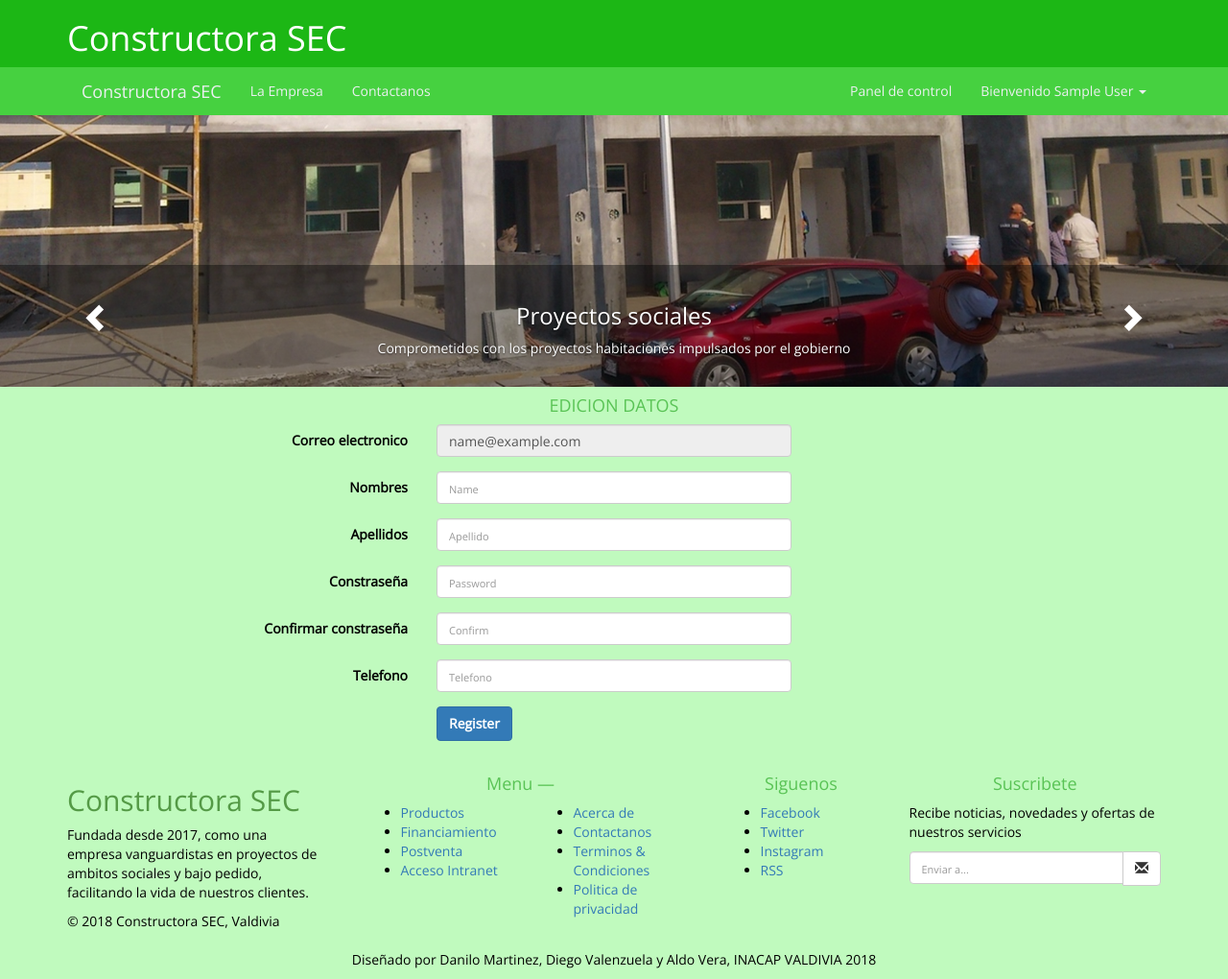
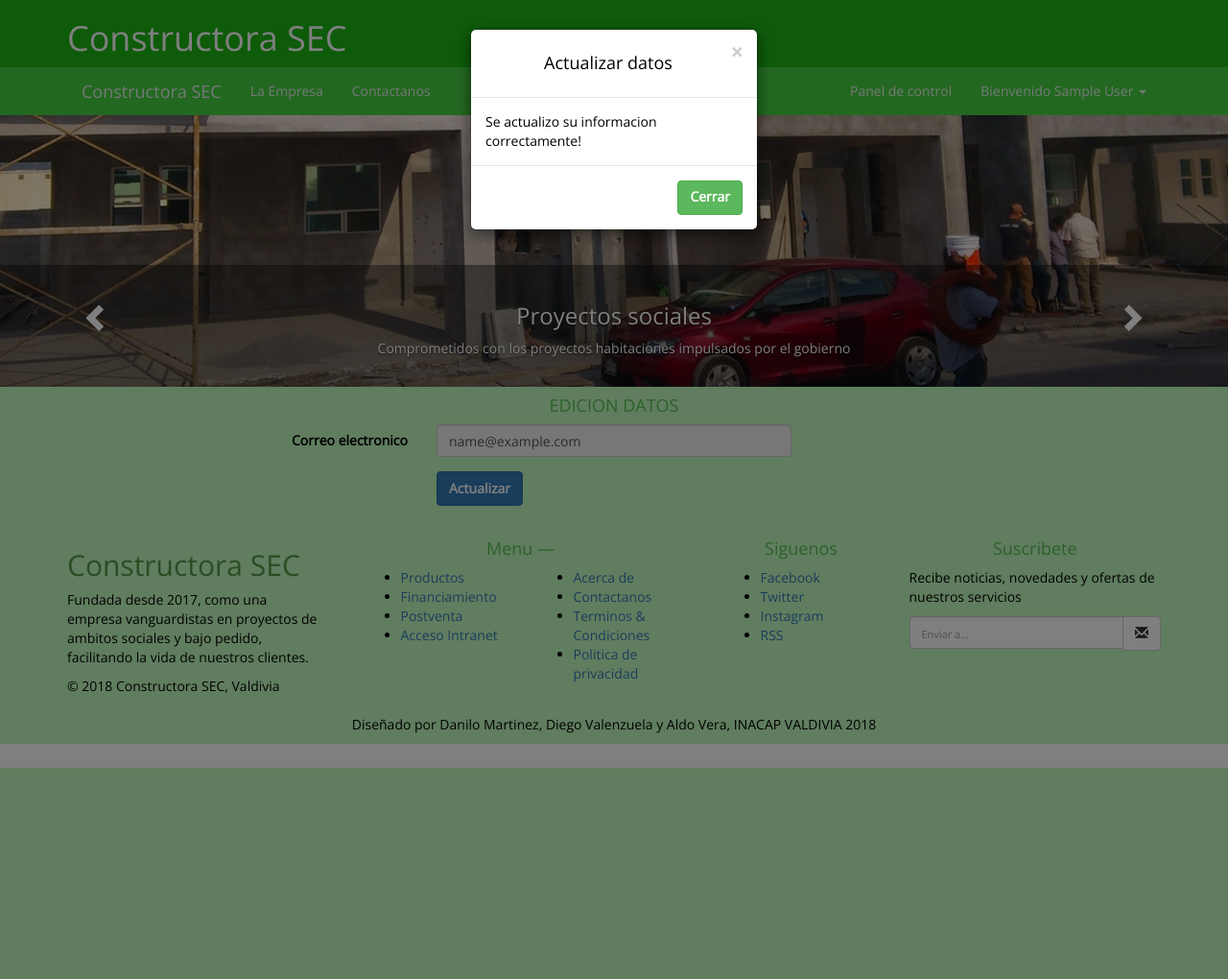
Before and after one commit to IntegracionSoftware704/constructorasecinacap2018, a PHP site: page /constructorasecinacap2018/view/ediciondatos.php?message=1 in a window 1280 px wide. Shown: the whole page at 96% size. After the commit the page ends 800 px from the top, so only its background shows below. Run offline with PHP 8.4, Linux system fonts and the light colour scheme; the visitor is signed in with stand-in values (Sample User, id 1); data that the repository does not hold is empty; some libraries are stand-ins or nearby versions.

Commit message:
edicion de usuarios

```diff
--- a/model/transacbd.php
+++ b/model/transacbd.php
@@ -238,16 +238,34 @@ nombre,proveedor,caracteristica,stock,tipodecantidad,preciocompra,precioventa,st
           $consulta=$this->db->query($sql);
           return $consulta;
         }
-        public function grabaredicionusuario($rol,$correo,$nombre,$pass)
+        public function grabaredicionusuario($rol,$correo,$nombre,$pass,$apellido,$telefono)
         {
-          if($rol == 1) // admin
+          $resp = 0;
+          if($rol === 1) // admin
           {
             $sql = "update administrador set nombre='". $nombre ."',contrasena='". $pass ."' where correoelectronico='". $correo ."'";
+            if($this->db->query($sql) === true)
+            {
+              $resp = 0;
+            }
+            else
+            {
+              $resp = -1;
+            }
           }
           else // usuario
           {
-            $sql = "";
+            $sql = "update cliente set nombre='". $nombre ."',apellidopaterno='". $apellido ."',contrasena='". $pass ."',telefono=". $telefono ." where correoelectronico='". $correo ."'";
+            if($this->db->query($sql) === true)
+            {
+              $resp = 0;
+            }
+            else
+            {
+              $resp = -1;
+            }
           }
+          return $resp;
         }
     }
 ?>
--- a/view/ediciondatos.php
+++ b/view/ediciondatos.php
@@ -4,7 +4,7 @@
 <div style="background-color: #c0fabe;">
   <div class="container">
     <div class="row">
-      <form class="form-horizontal" method="post" action="../controller/agregarUsuario.php">
+      <form class="form-horizontal" method="post" action="../controller/guardaredicionuser.php">
         <fieldset>
 <h4>EDICION DATOS</h4>
 <!-- Text input-->
@@ -15,12 +15,16 @@
 
   </div>
 </div>
-
+<?php
+require_once("../controller/edicioninfo.php");
+while($dat=$filas->fetch_assoc())
+{
+?>
 <!-- Text input-->
 <div class="form-group">
 <label class="col-md-4 control-label" for="name">Nombres</label>
 <div class="col-md-4">
-<input id="name" name="name" type="text" maxlength="15" placeholder="Name" class="form-control input-md" required>
+<input id="name" name="name" type="text" value="<?php echo $dat["nombre"]; ?>" maxlength="15" placeholder="Name" class="form-control input-md" required>
 
 </div>
 </div>
@@ -29,13 +33,13 @@
 <div class="form-group">
 <label class="col-md-4 control-label" for="apellido">Apellidos</label>
 <div class="col-md-4">
-<input id="apellido" name="apellido" maxlength="25" type="text" placeholder="Apellido" class="form-control input-md" required>
+<input id="apellido" name="apellido" value="<?php echo $dat["apellidopaterno"]; ?>" maxlength="25" type="text" placeholder="Apellido" class="form-control input-md" required>
 </div>
 </div>
 <div class="form-group">
 <label class="col-md-4 control-label" for="password">Constraseña</label>
 <div class="col-md-4">
-<input id="password" name="password" maxlength="10" type="password" placeholder="Password" class="form-control input-md" required>
+<input id="password" name="password" value="<?php echo $dat["contrasena"]; ?>" maxlength="10" type="password" placeholder="Password" class="form-control input-md" required>
 
 </div>
 </div>
@@ -43,26 +47,88 @@
 <div class="form-group">
 <label class="col-md-4 control-label" for="confirm">Confirmar constraseña</label>
 <div class="col-md-4">
-<input id="confirm" name="confirm" maxlength="10" type="password" placeholder="Confirm" class="form-control input-md" required>
+<input id="confirm" name="confirm" maxlength="10" value="<?php echo $dat["contrasena"]; ?>" type="password" placeholder="Confirm" class="form-control input-md" required>
 </div>
 </div>
 <div class="form-group">
 <label class="col-md-4 control-label" for="telefono">Telefono</label>
 <div class="col-md-4">
-<input id="telefono" name="telefono" maxlength="9" type="text" placeholder="Telefono" onkeypress="return controltag(event)" class="form-control input-md" required>
+<input id="telefono" name="telefono" maxlength="9" value="<?php echo $dat["telefono"]; ?>" type="text" placeholder="Telefono" onkeypress="return controltag(event)" class="form-control input-md" required>
 </div>
 </div>
+<?php
+}
+?>
 <!-- Button -->
 <div class="form-group">
 <label class="col-md-4 control-label" for="reg"></label>
 <div class="col-md-4">
-  <p style="color:red"><button id="reg" name="reg" class="btn btn-primary">Register</button>
+  <p style="color:red"><button id="reg" name="reg" class="btn btn-primary">Actualizar</button>
 </p>
 </div>
 </div>
 </fieldset>
 </form>
   </div>
+  <?php
+  if(isset($_GET['message']))
+  {
+    if($_GET['message'] == 1)
+    {
+      ?>
+      <script>
+     $(document).ready(function()
+     {
+        $("#mostrarmodal").modal("show");
+     });
+     </script>
+      <?php
+    }
+    if($_GET['message'] == 2)
+    {
+      ?>
+      <script>
+     $(document).ready(function()
+     {
+        $("#mostrarmodal2").modal("show");
+     });
+     </script>
+      <?php
+    }
+  }
+?>
+  <div class="modal fade" id="mostrarmodal2" tabindex="-1" role="dialog" aria-labelledby="basicModal" aria-hidden="true">
+<div class="modal-dialog modal-sm">
+  <div class="modal-content">
+     <div class="modal-header">
+    <button type="button" class="close" data-dismiss="modal" aria-hidden="true">&times;</button>
+        <h4 style="color:black">Actualizar datos</h4>
+ </div>
+     <div class="modal-body">
+        Contraseñas no coinciden!
+ </div>
+     <div class="modal-footer">
+    <a href="#" data-dismiss="modal" class="btn btn-success">Cerrar</a>
+ </div>
+  </div>
+</div>
+</div>
+  <div class="modal fade" id="mostrarmodal" tabindex="-1" role="dialog" aria-labelledby="basicModal" aria-hidden="true">
+<div class="modal-dialog modal-sm">
+  <div class="modal-content">
+     <div class="modal-header">
+    <button type="button" class="close" data-dismiss="modal" aria-hidden="true">&times;</button>
+        <h4 style="color:black">Actualizar datos</h4>
+ </div>
+     <div class="modal-body">
+        Se actualizo su informacion correctamente!
+ </div>
+     <div class="modal-footer">
+    <a href="#" data-dismiss="modal" class="btn btn-success">Cerrar</a>
+ </div>
+  </div>
+</div>
+</div>
 <?php
     require_once("footer.php");
 ?>
```
Also changed, not shown: controller/guardaredicionuser.php (+11 -6 lines), view/ediciondatosadmin.php (+60 -1 lines).
